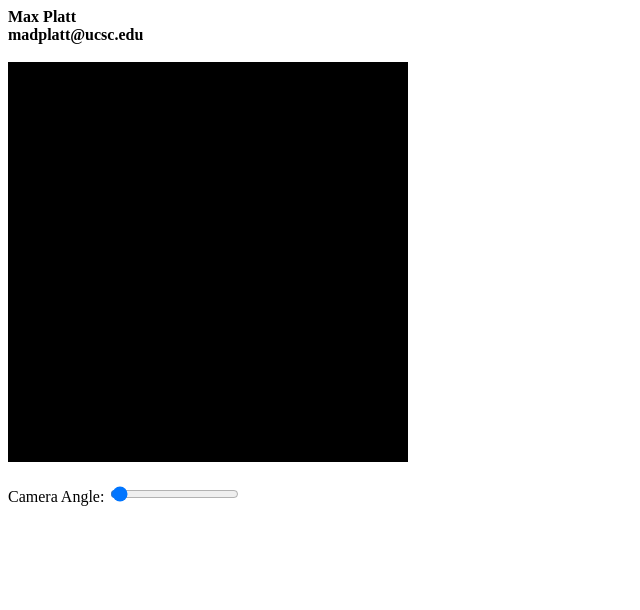
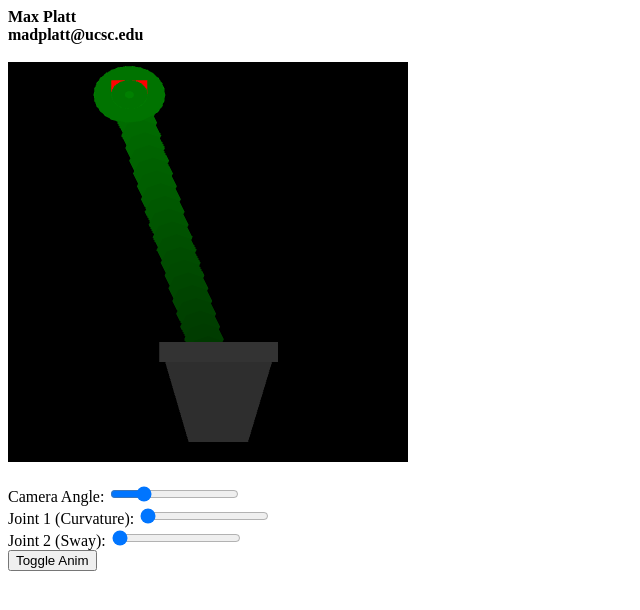
Before and after one commit to madplatt/CSE160-Assignment2, a plain HTML site: page index.html in a window 1280 px wide. Shown: the whole page, without its empty margins (0-640 px from the left). Drawn offline with Linux system fonts and the light colour scheme; animation ran at ten frames a second.

Commit message:
Implementation

```diff
--- a/BlockyAnimal.js
+++ b/BlockyAnimal.js
@@ -20,20 +20,30 @@ var FSHADER_SOURCE = `
 // Global Variables
 let canvas;
 let gl;
+let ANIM_1 = 1;
+let ANIM_2 = 2;
+
 let a_Position;
 let u_FragColor;
 let u_ModelMatrix;
 let u_GlobalRotationMatrix;
-let u_Size;
-var g_shapesList = [];
-var g_selectedType = POINT;
-var g_globalAngle = 0;
+var g_objList = [];
+var g_globalAngleX = 0;
+var g_globalAngleY = 0;
+var g_animDisabled = false;
+var g_j1Angle = 0;
+var g_j2Angle = 1;
+var g_startTime = performance.now()/1000.0;
+var g_secondsPassed = performance.now()/1000.0 - g_startTime;
+var g_fps;
+var g_oldFrameCount = 0, g_frameCount = 0;
 
 function main() {
     setupWebGL();
     connectVariablesToGLSL();
+    setupHTMLElements();
 
-    //canvas.onmousedown = function(ev){ click(ev) }
+    canvas.onmousedown = function(ev){ clickRotate(ev) }
     //canvas.onmousemove = function(ev){ click(ev) }
 
     // Set the color for clearing <canvas>
@@ -41,8 +51,33 @@ function main() {
 
     // Clear <canvas>
     gl.clear(gl.COLOR_BUFFER_BIT | gl.DEPTH_BUFFER_BIT);
-    renderAllShapes();
+    var snake = new Snake();
+    g_objList.push(snake);
+
+    requestAnimationFrame(tick);
 }
+
+let sec = 0;
+function tick()
+{
+    if (Math.round(g_secondsPassed) != sec)
+    {
+        sec = Math.round(g_secondsPassed);
+        g_fps = (g_frameCount + g_oldFrameCount) / 2
+        g_oldFrameCount = g_frameCount;
+        g_frameCount = 0;
+        console.log("Time: " + sec + "  FPS: " + g_fps);
+    }
+
+    g_secondsPassed = performance.now()/1000.0 - g_startTime;
+
+    renderAllObjects();
+    updateAllObjects();
+    g_frameCount++;
+    requestAnimationFrame(tick);
+
+}
+
 
 function setupWebGL() {
     // Retrieve <canvas> element
@@ -56,14 +91,8 @@ function setupWebGL() {
     }
 
     gl.enable(gl.DEPTH_TEST);
+}
 
-    const camSlider = document.getElementById("camSlider");
-    if (!camSlider) {
-        console.log('Failed to retrieve the camSlider element');
-        return;
-    }
-    camSlider.addEventListener("mousemove", function() {g_globalAngle = this.value; renderAllShapes();});
-}
 function connectVariablesToGLSL() {
     // Initialize shaders
     if (!initShaders(gl, VSHADER_SOURCE, FSHADER_SOURCE)) {
@@ -97,26 +126,69 @@ function connectVariablesToGLSL() {
         return;
     }
 }
-function renderAllShapes() {
-    var grm = new Matrix4().rotate(g_globalAngle,0,1,0);
+
+function setupHTMLElements() {
+    const camSlider = document.getElementById("camSlider");
+    if (!camSlider) {
+        console.log('Failed to retrieve the camSlider element');
+        return;
+    }
+    camSlider.addEventListener("mousemove", function() {g_globalAngleX = this.value; });
+
+    const j1Slider = document.getElementById("j1Slider");
+    if (!j1Slider) {
+        console.log('Failed to retrieve the j1Slider element');
+        return;
+    }
+    j1Slider.addEventListener("mousemove", function() {g_j1Angle = this.value; });
+
+    const j2Slider = document.getElementById("j2Slider");
+    if (!j2Slider) {
+        console.log('Failed to retrieve the j2Slider element');
+        return;
+    }
+    j2Slider.addEventListener("mousemove", function() {g_j2Angle = this.value; });
+
+    const toggleButton = document.getElementById("toggleButton");
+    if (!toggleButton) {
+        console.log('Failed to retrieve the toggleButton element');
+        return;
+    }
+    toggleButton.addEventListener("click", function() {g_animDisabled = !(g_animDisabled); });
+
+}
+
+function clickRotate(ev) {
+    var x = ev.clientX;
+    var y = ev.clientY;
+    var rect = ev.target.getBoundingClientRect();
+
+    x = ((x - rect.left) - canvas.width/2) / (canvas.width / 2);
+    y = (canvas.height / 2 - (y - rect.top)) / (canvas.height / 2);
+    g_globalAngleX = 90 * x;
+    g_globalAngleY = 90 * y;
+}
+
+
+function renderAllObjects() {
+    gl.clear(gl.COLOR_BUFFER_BIT | gl.DEPTH_BUFFER_BIT);
+
+    var len = g_objList.length;
+    //console.log("Num Shapes " + len);
+    for (var i = 0; i < len; i++)  {
+        g_objList[i].render();
+    }
+
+}
+
+function updateAllObjects() {
+    var grm = new Matrix4().rotate(-g_globalAngleX,0,1,0);
+    grm.rotate(g_globalAngleY,1,0,0);
     gl.uniformMatrix4fv(u_GlobalRotationMatrix, false, grm.elements);
 
-
-    gl.clear(gl.COLOR_BUFFER_BIT | gl.DEPTH_BUFFER_BIT);
-    //var len = g_shapesList.length;
-    //for (var i = 0; i < len; i++)  {
-    //    g_shapesList[i].render();
-    //}
-
-    var body = new Cube();
-
-    body.color = [1,0,0,1];
-    body.matrix.translate(-.1, -.1, -.1);
-    body.matrix.rotate(25,1,0,0);
-    body.matrix.scale(.2,.2,.2);
-
-
-
-    //body.matrix.scale(.25, .7, .5);
-    body.render();
+    var len = g_objList.length;
+    //console.log("Num Shapes " + len);
+    for (var i = 0; i < len; i++)  {
+        g_objList[i].update();
+    }
 }
--- /dev/null
+++ b/ConeFrustum.js
@@ -0,0 +1,55 @@
+class ConeFrustum {
+    constructor(seg, r1, r2){
+        this.type='frustum';
+        this.color = [1.0, 1.0, 1.0, 1.0];
+        this.topColor = [1.0, 1.0, 1.0, 1.0];
+        this.matrix = new Matrix4();
+        this.segments = seg;
+        if(r2 > r1)
+        {
+            var temp = r2;
+            this.r2 = 1;
+            this.r1 = r1 / temp
+        }
+        else
+        {
+            var temp = r1;
+            this.r1 = 1;
+            this.r2 = r2 / temp
+        }
+    }
+    update() {
+        this.matrix.setScale(1,1,1);
+    }
+    render()
+    {
+        var color = this.color;
+        gl.uniform4f(u_FragColor, color[0], color[1], color[2], color[3]);
+        gl.uniformMatrix4fv(u_ModelMatrix, false, this.matrix.elements);
+
+        var segments = this.segments;
+        let alpha = 2 * Math.PI / segments;
+        for (var angle = 0; angle < 2 * Math.PI; angle = angle + alpha)
+        {
+            let angle1 = angle;
+            let angle2 = angle + alpha;
+            let pt1A = [Math.cos(angle1) * this.r1, Math.sin(angle1) * this.r1];
+            let pt2A = [Math.cos(angle2) * this.r1, Math.sin(angle2) * this.r1];
+
+            let pt1B = [Math.cos(angle1) * this.r2, Math.sin(angle1) * this.r2];
+            let pt2B = [Math.cos(angle2) * this.r2, Math.sin(angle2) * this.r2];
+
+            gl.uniform4f(u_FragColor, color[0], color[1], color[2], color[3]);
+            gl.uniformMatrix4fv(u_ModelMatrix, false, this.matrix.elements);
+
+            drawTriangle3D([0,0,0,  pt1A[0],pt1A[1],0,  pt2A[0],pt2A[1],0]);
+            drawTriangle3D([0,0,1,  pt1B[0],pt1B[1],1,  pt2B[0],pt2B[1],1]);
+
+            gl.uniform4f(u_FragColor, color[0] * .9, color[1] * .9, color[2] * .9, color[3]);
+            gl.uniformMatrix4fv(u_ModelMatrix, false, this.matrix.elements);
+
+            drawTriangle3D([pt1A[0],pt1A[1],0,  pt1B[0],pt1B[1],1, pt2A[0],pt2A[1],0]);
+            drawTriangle3D([pt1B[0],pt1B[1],1,  pt2B[0],pt2B[1],1, pt2A[0],pt2A[1],0]);
+        }
+    }
+}
--- /dev/null
+++ b/Cylinder.js
@@ -0,0 +1,51 @@
+class Cylinder {
+    constructor(seg){
+        this.type='cylinder';
+        this.color = [1.0, 1.0, 1.0, 1.0];
+        this.matrix = new Matrix4();
+        this.segments = seg;
+    }
+    update() {
+        this.matrix.setScale(.1,.1,.1);
+    }
+    render()
+    {
+        var color = this.color;
+        gl.uniform4f(u_FragColor, color[0], color[1], color[2], color[3]);
+        gl.uniformMatrix4fv(u_ModelMatrix, false, this.matrix.elements);
+        var drawSize = 1;
+        var segments = this.segments;
+        let alpha = 2 * Math.PI / segments;
+        for (var angle = 0; angle < 2 * Math.PI; angle = angle + alpha)
+        {
+            let angle1 = angle;
+            let angle2 = angle + alpha;
+            let pt1 = [Math.cos(angle1) * drawSize, Math.sin(angle1) * drawSize];
+            let pt2 = [Math.cos(angle2) * drawSize, Math.sin(angle2) * drawSize];
+            drawTriangle3D([0,0,0,  pt1[0],pt1[1],0,  pt2[0],pt2[1],0]);
+            drawTriangle3D([0,0,1,  pt1[0],pt1[1],1,  pt2[0],pt2[1],1]);
+
+            drawTriangle3D([pt1[0],pt1[1],0,  pt1[0],pt1[1],1, pt2[0],pt2[1],0]);
+            drawTriangle3D([pt1[0],pt1[1],1,  pt2[0],pt2[1],1, pt2[0],pt2[1],0]);
+        }
+    }
+}
+
+function drawTriangle3D(vertices) {
+    var n = 3;
+
+    var vBuffer = gl.createBuffer();
+    if (!vBuffer)   {
+        console.log('Failed to create triangle buffer');
+        return -1;
+    }
+    //console.log(vertices);
+    gl.bindBuffer(gl.ARRAY_BUFFER, vBuffer);
+    gl.bufferData(gl.ARRAY_BUFFER, new Float32Array(vertices), gl.DYNAMIC_DRAW);
+
+    gl.vertexAttribPointer(a_Position, 3, gl.FLOAT, false, 0, 0);
+
+    gl.enableVertexAttribArray(a_Position);
+
+    gl.drawArrays(gl.TRIANGLES, 0, n);
+}
--- /dev/null
+++ b/Snake.js
@@ -0,0 +1,228 @@
+class Snake {
+    constructor(idleIsRunning=true){
+        this.activeIsRunning = false;
+        this.idleIsRunning = idleIsRunning;
+        this.type='snake';
+        this.color = [1.0, 1.0, 1.0, 1.0];
+        this.matrix = new Matrix4();
+        this.shapes = [];
+        this.wiggleValue = 2;
+        this.joint1Angle = g_j1Angle;
+        this.numSegments = 20;
+        this.buildSnake();
+    }
+    initializeA1() {
+        this.a1IsRunning = true;
+        varA1 = this.a1Variables;
+    }
+    initializeA2() {
+        this.a2IsRunning = true;
+        varA2 = this.a2Variables;
+    }
+    render() {
+        var shapes = this.shapes;
+        var len = shapes.length;
+        //console.log("Num Shapes " + len);
+        for (var i = 0; i < len; i++)  {
+            shapes[i].render();
+        }
+    }
+    update() {
+        var shapes = this.shapes;
+        var len = this.shapes.length;
+
+        var lastSegment;
+        var headBase;
+        for (var i = 0; i < len; i++)
+        {
+            var currentShape = shapes[i];
+            if(!g_animDisabled)
+            {
+                if(currentShape.type === "b")
+                {
+                    if (i != 0)
+                    {
+                        var prevShape = shapes[i - 1];
+                        currentShape.matrix = new Matrix4(prevShape.matrix);
+                        currentShape.matrix.translate(0, .6, 0);
+                        currentShape.matrix.translate(Math.sin(g_secondsPassed) * .2 / g_j2Angle, Math.abs(Math.sin(g_secondsPassed)) * .2 / g_j2Angle, 0);
+
+                        currentShape.matrix.rotate(g_j1Angle * -.2,1,0,0);
+                        //taperCoeff = ((2 * len) - i) / (2 * len)
+                        //currentShape.matrix.scale(.1 * taperCoeff,.08,.1 * taperCoeff);
+                        lastSegment = currentShape;
+                    }
+                }
+                else if(currentShape.type === "hb")
+                {
+                    var prevShape = shapes[i - 1];
+                    currentShape.matrix = new Matrix4(prevShape.matrix);
+                    currentShape.matrix.translate(0, .75, -g_j1Angle * .01 + .1);
+                    currentShape.matrix.translate(Math.sin(g_secondsPassed) * .2 / g_j2Angle, Math.abs(Math.sin(g_secondsPassed)) * .2 / g_j2Angle, 0);
+                    currentShape.matrix.rotate(4 * g_j1Angle,1,0,0);
+
+                    currentShape.matrix.scale(1.2, 1.2, -1);
+                    currentShape.matrix.scale(1.5, 1.5, 1.5);
+                    headBase = currentShape;
+                }
+                else if(currentShape.type === "h1")
+                {
+
+                    currentShape.matrix = new Matrix4(headBase.matrix);
+                    currentShape.matrix.rotate(180, 0, 1, 0 );
+                    currentShape.matrix.translate(0, 0, 0 );
+                    //currentShape.matrix.scale(1, .5, 1);
+                    headBase = currentShape;
+                }
+                else if(currentShape.type === "h2")
+                {
+
+                    currentShape.matrix = new Matrix4(headBase.matrix);
+                    currentShape.matrix.translate(0, 0, -1 );
+                    currentShape.matrix.scale(.5, .5, -.3);
+                    headBase = currentShape;
+                }
+                else if(currentShape.type === "e")
+                {
+
+                    currentShape.matrix = new Matrix4(headBase.matrix);
+                    currentShape.matrix.translate(-1, 0, -1.1);
+                    currentShape.matrix.scale(2, 1, 1);
+
+                    headBase = currentShape;
+                }
+            }
+            if (this.activeIsRunning)
+            {
+                if(currentShape.type == "t")
+                {
+                    var prevShape = shapes[i - 1];
+                    currentShape.matrix = new Matrix4(prevShape.matrix);
+                    currentShape.matrix.translate(0, .75, -g_j1Angle * .01 + .1);
+                    currentShape.matrix.translate(Math.sin(g_secondsPassed) * .2, Math.abs(Math.sin(g_secondsPassed)) * .2, 0);
+                    currentShape.matrix.rotate(4 * g_j1Angle,1,0,0);
+
+                    currentShape.matrix.scale(1.2, 1.2, -2);
+                    currentShape.matrix.scale(1.5, 1.5, 1.5);
+                }
+            }
+        }
+    }
+    updateIdle(shape) {
+        if (this.wiggleValue < 0) {
+            this.wiggleValue += .01;
+        }
+        else {
+            this.wiggleValue -= .01;
+        }
+        if (shape.type == "b") {
+            //shape.matrix.rotate(.2,1,0,1);
+        }
+    }
+    toggleAnimation()
+    {
+        this.idleIsRunning = !this.idleIsRunning;
+    }
+
+    updateA2() {
+
+    }
+    buildSnake() {
+        var startPoint = new Matrix4();
+        startPoint.translate(0, -.5, 0);
+        var taperCoeff;
+        var len = this.numSegments;
+        for (var i = 0; i < len; i++)
+        {
+            var bodySeg = new Cylinder(8);
+            bodySeg.type = "b";
+            bodySeg.color = [0, (len + i) / (len * 2 + 50),0,1];
+            bodySeg.matrix = new Matrix4(startPoint);
+            bodySeg.matrix.translate(0, .05, .5);
+            bodySeg.matrix.rotate(g_j1Angle * -.2,1,0,0);
+            startPoint = new Matrix4(bodySeg.matrix);
+            taperCoeff = ((2 * len) - i) / (2 * len)
+            bodySeg.matrix.scale(.1 * taperCoeff,.08,.1 * taperCoeff);
+            this.shapes.push(bodySeg);
+        }
+        var head = new ConeFrustum(15, 2, 1);
+        head.type = "hb";
+        head.color = [0,.5,0,1];
+        head.matrix = new Matrix4(startPoint);
+        head.matrix.translate(-.06, .1, -.06);
+        head.matrix.translate(0, .1 * g_j1Angle * .1, 0);
+        head.matrix.rotate(g_j1Angle * 1.8,1,0,0);
+        head.matrix.scale(.2, .2, -.2);
+        this.shapes.push(head);
+
+        var head = new ConeFrustum(15, 4, 1);
+        head.type = "h1";
+        head.color = [0,.5,0,1];
+        head.matrix = new Matrix4(startPoint);
+        head.matrix.translate(-.06, .1, -.06);
+        head.matrix.translate(0, .1 * g_j1Angle * .1, 0);
+        head.matrix.rotate(g_j1Angle * 1.8,1,0,0);
+        head.matrix.scale(.2, .2, -.2);
+        this.shapes.push(head);
+
+        var head = new ConeFrustum(15, 4, 1);
+        head.type = "h2";
+        head.color = [0,.5,0,1];
+        head.matrix = new Matrix4(startPoint);
+        head.matrix.translate(-.06, .1, -.06);
+        head.matrix.translate(0, .1 * g_j1Angle * .1, 0);
+        head.matrix.rotate(g_j1Angle * 1.8,1,0,0);
+        head.matrix.scale(.2, .2, .2);
+        this.shapes.push(head);
+
+        var eyes = new Cube();
+        eyes.type = "e";
+        eyes.color = [1,0,0,1];
+        eyes.matrix = new Matrix4(startPoint);
+        eyes.matrix.translate(-.06, .1, -.06);
+        eyes.matrix.translate(0, .1 * g_j1Angle * .1, 0);
+        eyes.matrix.rotate(g_j1Angle * 1.8,1,0,0);
+        eyes.matrix.scale(.2, .2, .2);
+        this.shapes.push(eyes);
+
+        var pot = new ConeFrustum(15, 2, 1);
+        pot.type = "p";
+        pot.color = [.2,.2,.2,1];
+        pot.matrix.translate(.05,-.4,.55);
+        pot.matrix.rotate(90,1,0,0);
+        pot.matrix.scale(.3, .3, .5);
+        this.shapes.push(pot);
+
+        var potLid = new Cylinder(15);
+        potLid.type = "p";
+        potLid.color = [.2,.2,.2,1];
+        potLid.matrix.translate(.05,-.4,.55);
+        potLid.matrix.rotate(90,1,0,0);
+        potLid.matrix.scale(.3, .3, .1);
+        this.shapes.push(potLid);
+
+
+
+
+    }
+}
+
+
+function drawTriangle3D(vertices) {
+    var n = 3;
+
+    var vBuffer = gl.createBuffer();
+    if (!vBuffer)   {
+        console.log('Failed to create triangle buffer');
+        return -1;
+    }
+    //console.log(vertices);
+    gl.bindBuffer(gl.ARRAY_BUFFER, vBuffer);
+    gl.bufferData(gl.ARRAY_BUFFER, new Float32Array(vertices), gl.DYNAMIC_DRAW);
+
+    gl.vertexAttribPointer(a_Position, 3, gl.FLOAT, false, 0, 0);
+
+    gl.enableVertexAttribArray(a_Position);
+
+    gl.drawArrays(gl.TRIANGLES, 0, n);
+}
--- a/index.html
+++ b/index.html
@@ -2,7 +2,7 @@
 <html lang="en">
     <head>
         <meta charset="utf-8" />
-        <title>Paint Program</title>
+        <title>Max's Blocky Animal</title>
     </head>
 
     <body onload="main()">
@@ -15,13 +15,25 @@
         </canvas>
         <br> <br>
         <label for="camSlider">Camera Angle: </label>
-        <input type="range" id="camSlider" name="cam" min="0.0" max="360.0" value="5.0" />
+        <input type="range" id="camSlider" name="cam" min="0.0" max="360.0" value="80.0" />
+        <br>
+        <label for="j1Slider">Joint 1 (Curvature): </label>
+        <input type="range" id="j1Slider" name="j1" min="0.0" max="25.0" value="0.0" />
+        <br>
+        <label for="j2Slider">Joint 2 (Sway): </label>
+        <input type="range" id="j2Slider" name="j2" min="1.0" max="5.0" value="0.0" step=".02"/>
+        <br>
+        <input type="button" id="toggleButton" value="Toggle Anim" size="15" />
         <script src="./lib/webgl-utils.js"></script>
         <script src="./lib/webgl-debug.js"></script>
         <script src="./lib/cuon-utils.js"></script>
         <script src="./lib/cuon-matrix-cse160.js"></script>
         <script src="BlockyAnimal.js"></script>
         <script src="Cube.js"></script>
+        <script src="ConeFrustum.js"></script>
+        <script src="TriPrism.js"></script>
+        <script src="Snake.js"></script>
+        <script src="Cylinder.js"></script>
 
     </body>
 </html>
```
Also changed, not shown: TriPrism.js (added, +37 -0 lines).
